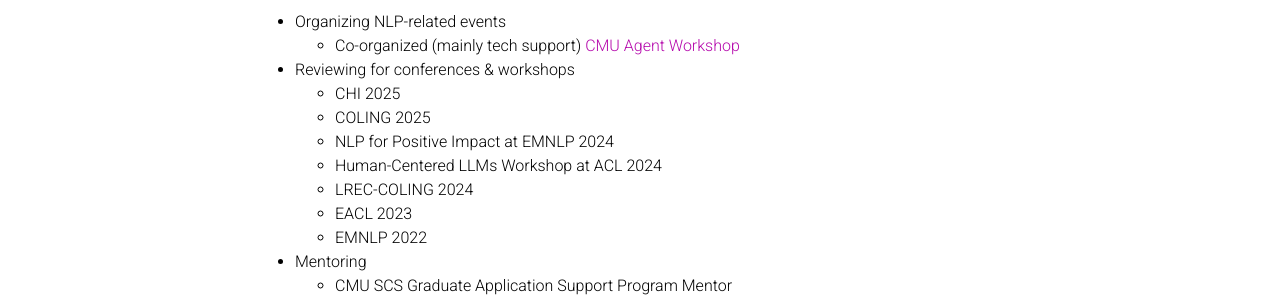
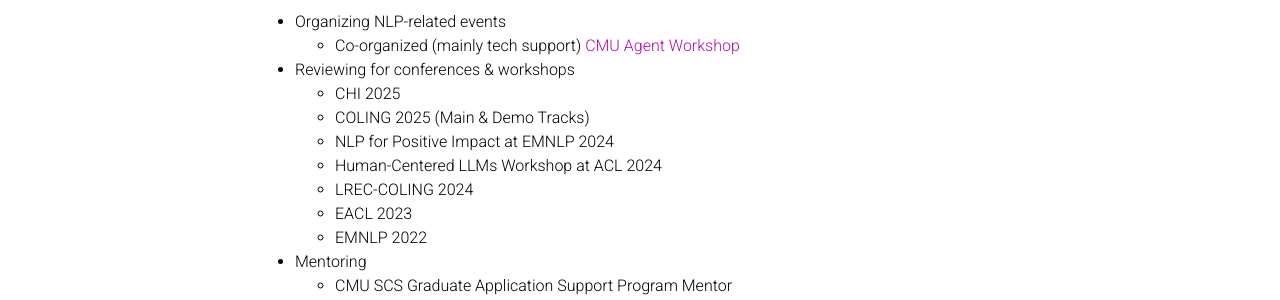
Before and after one commit to ENSCMA2/enscma2.github.io, a Jekyll site: the page built from _pages/experience.md, in a window 1280 px wide and 900 px high, scrolled down 1480 px. Shown: the part 233-533 px from the top of the window. Built offline with Jekyll 4.4.1, drawn with Linux system fonts in a browser that asks for light colours; comment, search, counter and statistics services are not loaded; a style sheet for code colours, icons or effects is not loaded.

Commit message:
Update experience.md

```diff
--- a/_pages/experience.md
+++ b/_pages/experience.md
@@ -51,7 +51,7 @@
   - Co-organized (mainly tech support) [CMU Agent Workshop](https://cmu-agent-workshop.github.io/)
 - Reviewing for conferences & workshops
   - CHI 2025
-  - COLING 2025
+  - COLING 2025 (Main & Demo Tracks)
   - NLP for Positive Impact at EMNLP 2024
   - Human-Centered LLMs Workshop at ACL 2024
   - LREC-COLING 2024
```
